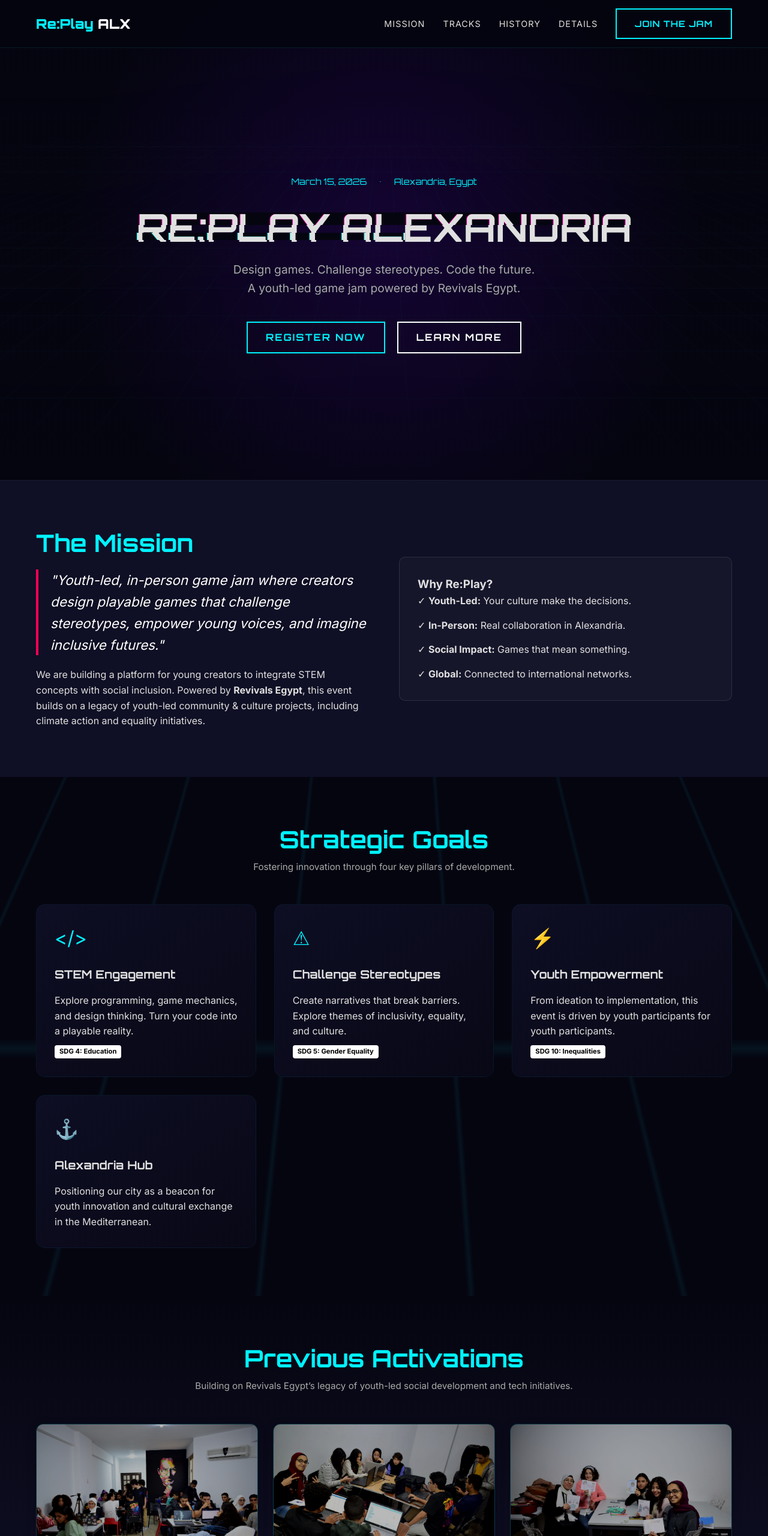
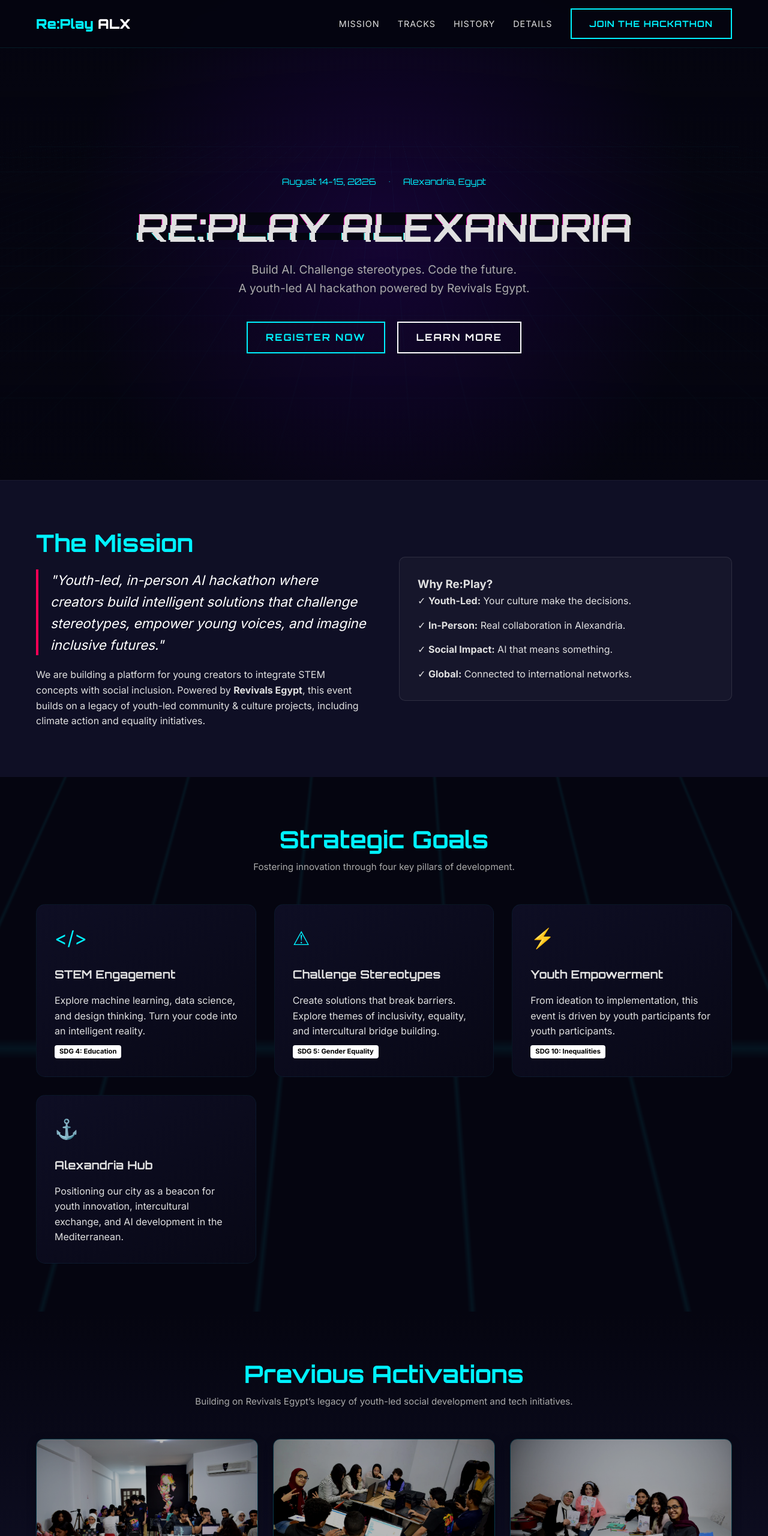
Before and after one commit to YasinA74/replay-game-jam, a plain HTML site: page index.html in a window 1280 px wide. Shown: the top 2560 px of the page at 60% size. Drawn offline with Linux system fonts and the light colour scheme.

Commit message:
Update event details to AI Hackathon

```diff
--- a/index.html
+++ b/index.html
@@ -3,11 +3,12 @@
 <head>
     <meta charset="UTF-8">
     <meta name="viewport" content="width=device-width, initial-scale=1.0">
-    <title>RePlay Alexandria 2026 | Game Jam</title>
+    <title>RePlay Alexandria 2026 | AI Hackathon</title>
     <link rel="preconnect" href="https://fonts.googleapis.com">
     <link rel="preconnect" href="https://fonts.gstatic.com" crossorigin>
     <link href="https://fonts.googleapis.com/css2?family=Inter:wght@300;400;700&family=Orbitron:wght@400;700;900&display=swap" rel="stylesheet">
-    <link rel="icon" type="image/x-icon" href="favicon.ico">	<link rel="apple-touch-icon" sizes="180x180" href="apple-touch-icon.png">
+    <link rel="icon" type="image/x-icon" href="favicon.ico">
+	<link rel="apple-touch-icon" sizes="180x180" href="apple-touch-icon.png">
     <style>
         :root {
             --primary: #00f2ff; /* Cyan - Future/Tech */
@@ -591,7 +592,7 @@
                     <a href="#goals" class="nav-link">Tracks</a>
                     <a href="#prev-events" class="nav-link">History</a>
                     <a href="#details" class="nav-link">Details</a>
-                    <a href="https://docs.google.com/forms/d/e/1FAIpQLSd8ELaqa2zQS_0S1OlqTQxg7TXo14H3ZLFiRupKJijwdhGwyg/viewform?usp=publish-editor" class="btn">Join the Jam</a>
+                    <a href="https://docs.google.com/forms/d/e/1FAIpQLSd8ELaqa2zQS_0S1OlqTQxg7TXo14H3ZLFiRupKJijwdhGwyg/viewform?usp=publish-editor" class="btn">Join the Hackathon</a>
                 </div>
             </nav>
         </div>
@@ -600,13 +601,13 @@
     <section class="hero">
         <div class="container hero-content">
             <div class="hero-meta">
-                <span>March 15, 2026</span>
+                <span>August 14-15, 2026</span>
                 <span>•</span>
                 <span>Alexandria, Egypt</span>
             </div>
             <h1 class="glitch-text" data-text="Re:Play Alexandria">Re:Play Alexandria</h1>
-            <p>Design games. Challenge stereotypes. Code the future.<br>
-            A youth-led game jam powered by Revivals Egypt.</p>
+            <p>Build AI. Challenge stereotypes. Code the future.<br>
+            A youth-led AI hackathon powered by Revivals Egypt.</p>
 
             <div class="hero-btns">
                 <a href="https://docs.google.com/forms/d/e/1FAIpQLSd8ELaqa2zQS_0S1OlqTQxg7TXo14H3ZLFiRupKJijwdhGwyg/viewform" class="btn">Register Now</a>
@@ -621,7 +622,7 @@
                 <div class="mission-text">
                     <h2 class="section-title" style="text-align: left;">The Mission</h2>
                     <p class="mission-quote">
-                        "Youth-led, in-person game jam where creators design playable games that challenge stereotypes, empower young voices, and imagine inclusive futures."
+                        "Youth-led, in-person AI hackathon where creators build intelligent solutions that challenge stereotypes, empower young voices, and imagine inclusive futures."
                     </p>
                     <p>
                         We are building a platform for young creators to integrate STEM concepts with social inclusion. Powered by <strong>Revivals Egypt</strong>, this event builds on a legacy of youth-led community & culture projects, including climate action and equality initiatives.
@@ -632,7 +633,7 @@
                     <ul style="list-style: none; padding-left: 0;">
                         <li style="margin-bottom: 15px;">✓ <strong>Youth-Led:</strong> Your culture make the decisions.</li>
                         <li style="margin-bottom: 15px;">✓ <strong>In-Person:</strong> Real collaboration in Alexandria.</li>
-                        <li style="margin-bottom: 15px;">✓ <strong>Social Impact:</strong> Games that mean something.</li>
+                        <li style="margin-bottom: 15px;">✓ <strong>Social Impact:</strong> AI that means something.</li>
                         <li>✓ <strong>Global:</strong> Connected to international networks.</li>
                     </ul>
                 </div>
@@ -644,17 +645,18 @@
         <div class="container">
             <h2 class="section-title">Strategic Goals</h2>
             <p class="section-subtitle">Fostering innovation through four key pillars of development.</p>
+
             <div class="card-grid">
                 <div class="goal-card">
                     <div class="goal-icon">&lt;/&gt;</div>
                     <h4>STEM Engagement</h4>
-                    <p>Explore programming, game mechanics, and design thinking. Turn your code into a playable reality.</p>
+                    <p>Explore machine learning, data science, and design thinking. Turn your code into an intelligent reality.</p>
                     <span class="sdg-tag">SDG 4: Education</span>
                 </div>
                 <div class="goal-card">
                     <div class="goal-icon">⚠</div>
                     <h4>Challenge Stereotypes</h4>
-                    <p>Create narratives that break barriers. Explore themes of inclusivity, equality, and culture.</p>
+                    <p>Create solutions that break barriers. Explore themes of inclusivity, equality, and intercultural bridge building.</p>
                     <span class="sdg-tag">SDG 5: Gender Equality</span>
                 </div>
                 <div class="goal-card">
@@ -666,7 +668,7 @@
                 <div class="goal-card">
                     <div class="goal-icon">⚓</div>
                     <h4>Alexandria Hub</h4>
-                    <p>Positioning our city as a beacon for youth innovation and cultural exchange in the Mediterranean.</p>
+                    <p>Positioning our city as a beacon for youth innovation, intercultural exchange, and AI development in the Mediterranean.</p>
                 </div>
             </div>
         </div>
@@ -679,7 +681,7 @@
 
             <div class="gallery-grid">
                 <div class="gallery-item">
-                    <img src="3.jpg" alt="Previous Game Jam Event">
+                    <img src="3.jpg" alt="Previous Tech Event">
                     <div class="gallery-overlay">Counterspell Alexandria '24</div>
                 </div>
                 <div class="gallery-item">
@@ -697,7 +699,7 @@
     <section id="details" class="details">
         <div class="container details-content">
             <h2 class="section-title">Event Launch</h2>
-            <p style="font-size: 1.2rem; margin-bottom: 20px;">Target Date: March 15, 2026</p>
+            <p style="font-size: 1.2rem; margin-bottom: 20px;">Target Date: August 14-15, 2026</p>
 
             <div class="countdown" id="countdown">
                 <div class="time-box">
@@ -720,11 +722,11 @@
                     <span>In-Person Participants</span>
                 </div>
                 <div class="snapshot-item">
-                    <h4>24 Hour</h4>
-                    <span>Non-stop Game Jam</span>
+                    <h4>48 Hour</h4>
+                    <span>Non-stop Hackathon</span>
                 </div>
                 <div class="snapshot-item">
-                    <h4>Ages 13-18</h4>
+                    <h4>Ages 13-21</h4>
                     <span>Student Focused</span>
                 </div>
                 <div class="snapshot-item">
@@ -779,6 +781,7 @@
                 Revivals Egypt has led multiple youth-led tech and social impact initiatives with high participant engagement and international partnerships.
             </p>
             <p>&copy; 2026 Re:Play Alexandria. All rights reserved. Push The Feeling On.</p>
+
             <div style="margin-top: 20px;">
                 <a href="https://www.facebook.com/replayalexandria" style="margin: 0 10px; color: #666;">Facebook</a>
                 <a href="https://www.instagram.com/replayalexandria/" style="margin: 0 10px; color: #666;">Instagram</a>
@@ -788,7 +791,8 @@
 
     <script>
         // --- 1. COUNTDOWN LOGIC ---
-        const targetDate = new Date(2026, 2, 15, 9, 0, 0).getTime();
+        // Note: JavaScript months are 0-indexed. August is 7.
+        const targetDate = new Date(2026, 7, 14, 9, 0, 0).getTime();
 
         const timer = setInterval(function() {
             const now = new Date().getTime();
```
